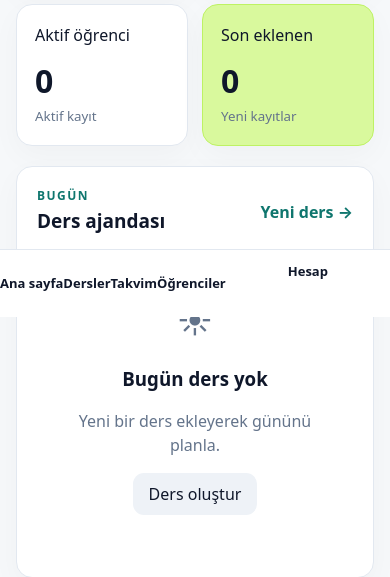
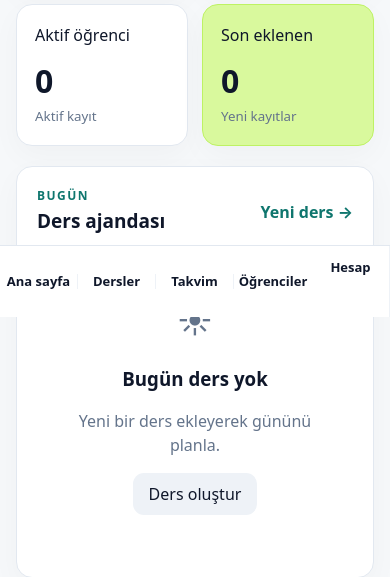
Before and after one commit to kazimsahinn/paten_ders_yonetimi, a Django app: page / in a window 390 px wide. Shown: the part 527-1104 px from the top of the page. Run offline with Django 5.2, Linux system fonts and the light colour scheme; the visitor is signed in with stand-in values (Sample User, id 1); data that the repository does not hold is empty.

Commit message:
Fix mobile navigation spacing

```diff
--- a/static/css/fixes.css
+++ b/static/css/fixes.css
@@ -14,3 +14,13 @@
 .mobile-account-menu a,.mobile-account-menu button{display:block;width:100%;padding:10px 12px;border:0;border-radius:8px;background:transparent;color:var(--ink);font:inherit;text-align:left;text-decoration:none;cursor:pointer}
 .mobile-account-menu a:hover,.mobile-account-menu button:hover{background:#f1f5f9}
 .mobile-account-menu form{margin:0}
+
+@media(max-width:800px){
+  .mobile-nav{display:grid;grid-template-columns:repeat(5,minmax(0,1fr));gap:0;justify-content:initial;height:72px;padding-bottom:env(safe-area-inset-bottom);}
+  .mobile-nav>a,.mobile-nav>.mobile-account{min-width:0;width:100%;}
+  .mobile-nav>a{display:grid;place-items:center;padding:0 4px;text-align:center;white-space:nowrap;overflow:hidden;text-overflow:ellipsis;line-height:1.2;}
+  .mobile-nav>a:not(:last-of-type),.mobile-nav>.mobile-account{border-right:1px solid #eef2f7;}
+  .mobile-account{display:grid;}
+  .mobile-account summary{padding:0 4px;white-space:nowrap;overflow:hidden;text-overflow:ellipsis;line-height:1.2;}
+  .mobile-account-menu{bottom:64px;z-index:6;}
+}
```
